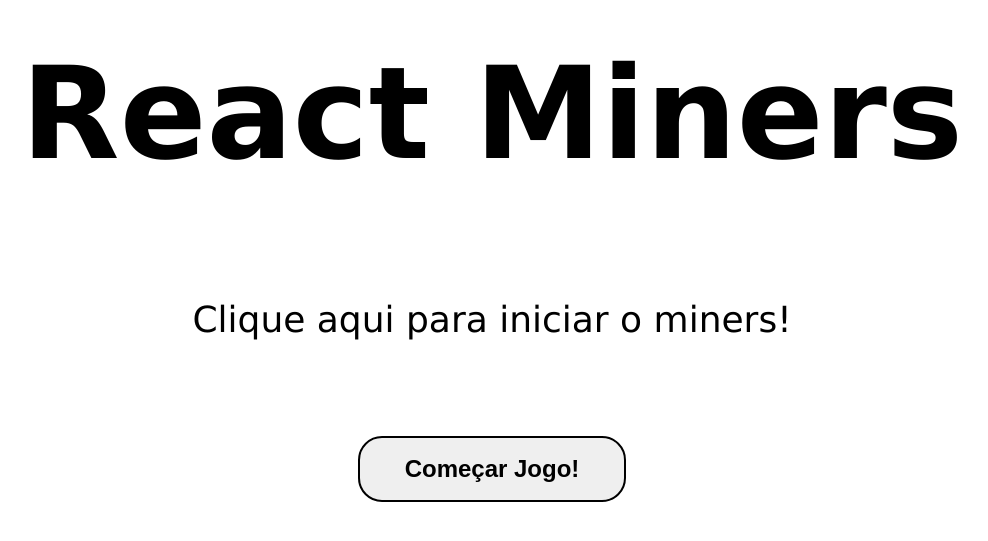
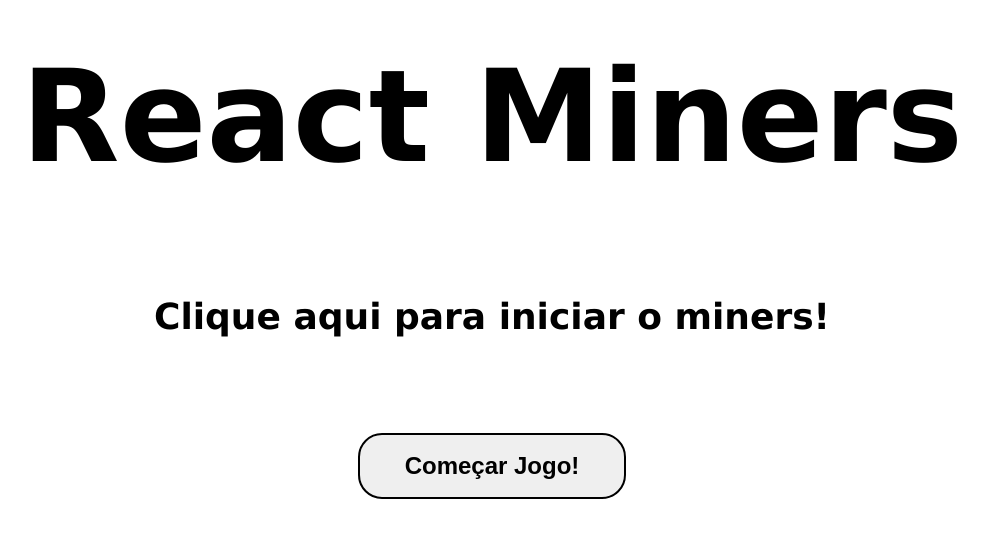
Before and after one commit to eduardozaniboni/react-miners, a React (Vite) app: page / in a window 1280 px wide. Shown: the part 167-708 px from the top of the page, without its empty margins (148-1136 px from the left). Built offline with nearby package versions, Linux system fonts and the light colour scheme.

Commit message:
styles: adjustment in styles realized in component

```diff
--- a/src/components/StartScreen.css
+++ b/src/components/StartScreen.css
@@ -11,7 +11,7 @@
   line-height: 1;
 }
 
-.startScreen p {
+.startScreen h2 {
   margin-bottom: 6rem;
   font-size: 2.25rem;
   line-height: 2.50rem;
--- a/src/components/StartScreen.jsx
+++ b/src/components/StartScreen.jsx
@@ -4,7 +4,7 @@ const StartScreen = ({ startGame }) => {
   return (
     <div className='startScreen'>
       <h1>React Miners</h1>
-      <p>Clique aqui para iniciar o miners!</p>
+      <h2>Clique aqui para iniciar o miners!</h2>
       <button onClick={startGame}>Começar Jogo!</button>
     </div>
   )
```
